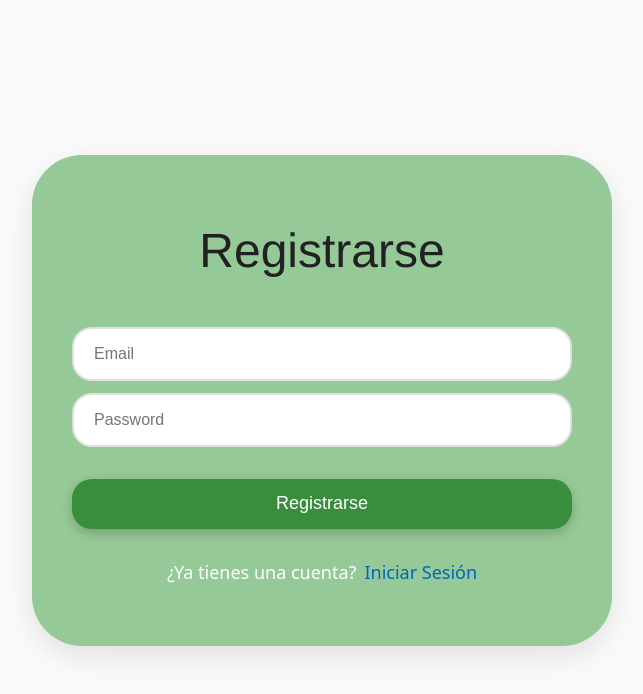
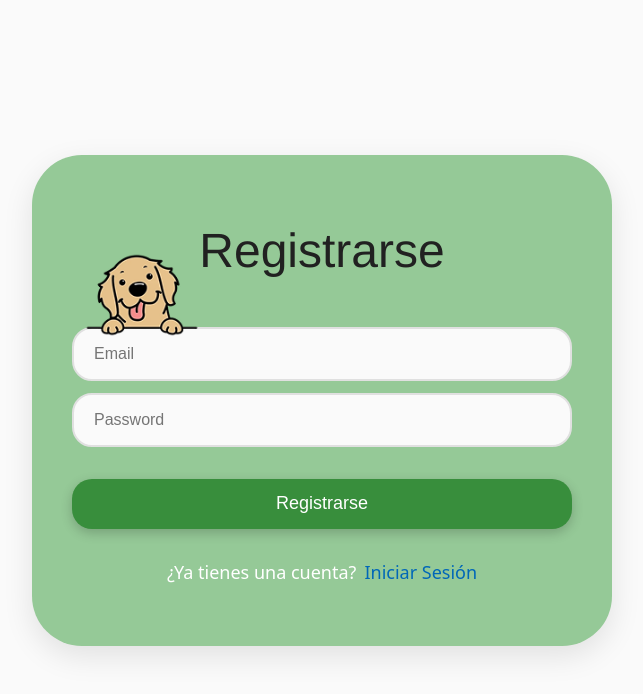
Before and after one commit to sdmuzzio/PetLink, a React (Vite) app: page /register in a window 1280 px wide. Shown: the top 694 px of the page, without its empty margins (318-961 px from the left). Built offline with nearby package versions, Linux system fonts and the light colour scheme; a web font is replaced by a local one.

Commit message:
Gato y Perro de login y registro
Ahora me pongo con la Main page :(

```diff
--- a/src/pages/Inicio/index.jsx
+++ b/src/pages/Inicio/index.jsx
@@ -7,7 +7,7 @@
 import { NewPost } from "../../components/UI/Buttons/NewPost";
 import home from "../../assets/images/btnImg/home.png";
 import image12 from "../../assets/images/image-12.png";
-import imagen20251021164242516Photoroom1 from "../../assets/images/imagen_2025-10-21_164242516-Photoroom 1.png";
+import registerDog from "../../assets/images/register-Dog.png";
 import styles from "./Inicio.module.css";
 
 export const Inicio = () => {
@@ -39,7 +39,7 @@
         <img
           className={styles.imagen}
           alt="Imagen"
-          src={imagen20251021164242516Photoroom1}
+          src={registerDog}
         />
 
         <p className={styles.p}>Esta semana has contribuido a: 4 personas</p>
--- a/src/pages/Login/index.jsx
+++ b/src/pages/Login/index.jsx
@@ -2,7 +2,7 @@
 import { ScrollRestoration, useNavigate } from 'react-router-dom';
 import { BtnPrimary } from "../../components/UI/Buttons/BtnPrimary";
 import styles from './Login.module.css';
-import image13 from '../../assets/images/image-13.png';
+import loginCat from '../../assets/images/login-Cat.png';
 
 function Login() {
   const navigate = useNavigate();
@@ -15,7 +15,7 @@
 
         {/* GATO ENCIMA DEL INPUT EMAIL */}
         <div className={styles.imageWrapper}>
-          <img src={image13} alt="Gato" className={styles.catImage} />
+          <img src={loginCat} alt="Gato" className={styles.catImage} />
         </div>
 
         <input type="email" placeholder="Email" className={styles.input} />
--- a/src/pages/Login/login.module.css
+++ b/src/pages/Login/login.module.css
@@ -17,7 +17,7 @@
   max-width: 500px;
   text-align: center;
   box-shadow: 0 10px 30px rgba(0, 0, 0, 0.1);
-  position: relative; /* referencia para posicionar el gato absolutamente */
+  position: relative; /* Para posicionar el gato respecto a este contenedor */
 }
 
 .title {
@@ -31,8 +31,8 @@
 .imageWrapper {
   /* Posicionar el gato respecto a .panel */
   position: absolute;
-  left: 24px; /* alinea con el padding interno del panel */
-  top: 200px; /* ajusta para colocarlo encima del input (modificar si es necesario) */
+  left: 25px; /* alinea con el padding interno del panel */
+  top: 90px; /* ajusta para colocarlo encima del input (modificar si es necesario) */
   z-index: 20;
   pointer-events: none;
   display: block;
@@ -45,7 +45,7 @@
 }
 
 .input {
-  background-color: white;
+  background-color: var(--bordersbackground);
   border: 2px solid var(--bordersdivs);
   border-radius: 20px;
   padding: 16px 20px;
@@ -56,11 +56,6 @@
   display: block;
   box-sizing: border-box;
   transition: border-color 0.2s;
-}
-
-/* Empuja el primer input hacia abajo para dejar sitio al gato */
-.input:first-of-type {
-  margin-top: 48px;
 }
 
 .input:focus {
--- a/src/pages/Register/Register.module.css
+++ b/src/pages/Register/Register.module.css
@@ -17,6 +17,7 @@
   max-width: 500px;
   text-align: center;
   box-shadow: 0 10px 30px rgba(0, 0, 0, 0.1);
+  position: relative; /* Para posicionar el perro respecto a este contenedor */
 }
 
 .title {
@@ -27,8 +28,24 @@
   margin: 0 0 40px 0;
 }
 
+.imageWrapper {
+  /* Posicionar el gato respecto a .panel */
+  position: absolute;
+  left: 50px; /* alinea con el padding interno del panel */
+  top: 80px; /* ajusta para colocarlo encima del input (modificar si es necesario) */
+  z-index: 20;
+  pointer-events: none;
+  display: block;
+}
+
+.dogImage {
+  width: 120px; /* tamaño visible similar al diseño */
+  height: auto;
+  object-fit: contain;
+}
+
 .input {
-  background-color: white;
+  background-color: var(--bordersbackground);
   border: 2px solid var(--bordersdivs);
   border-radius: 20px;
   padding: 16px 20px;
--- a/src/pages/Register/index.jsx
+++ b/src/pages/Register/index.jsx
@@ -2,6 +2,7 @@
 import { useNavigate } from 'react-router-dom';
 import { BtnPrimary } from "../../components/UI/Buttons/BtnPrimary";
 import styles from './Register.module.css';
+import registerDog from '../../assets/images/register-Dog.png';
 
 function Register() {
   const navigate = useNavigate();
@@ -10,6 +11,11 @@
     <div className={styles.container}>
       <div className={styles.panel}>
         <h1 className={styles.title}>Registrarse</h1>
+
+        {/* PERRO ENCIMA DEL INPUT EMAIL */}
+        <div className={styles.imageWrapper}>
+          <img src={registerDog} alt="Perro" className={styles.dogImage} />
+        </div>
 
         <input type="email" placeholder="Email" className={styles.input} />
         <input type="password" placeholder="Password" className={styles.input} />
```
Also changed, not shown: src/assets/images/login-Cat.png (renamed from src/assets/images/image-13.png), src/assets/images/register-Dog.png (renamed from src/assets/images/imagen_2025-10-21_164242516-Photoroom 1.png).
